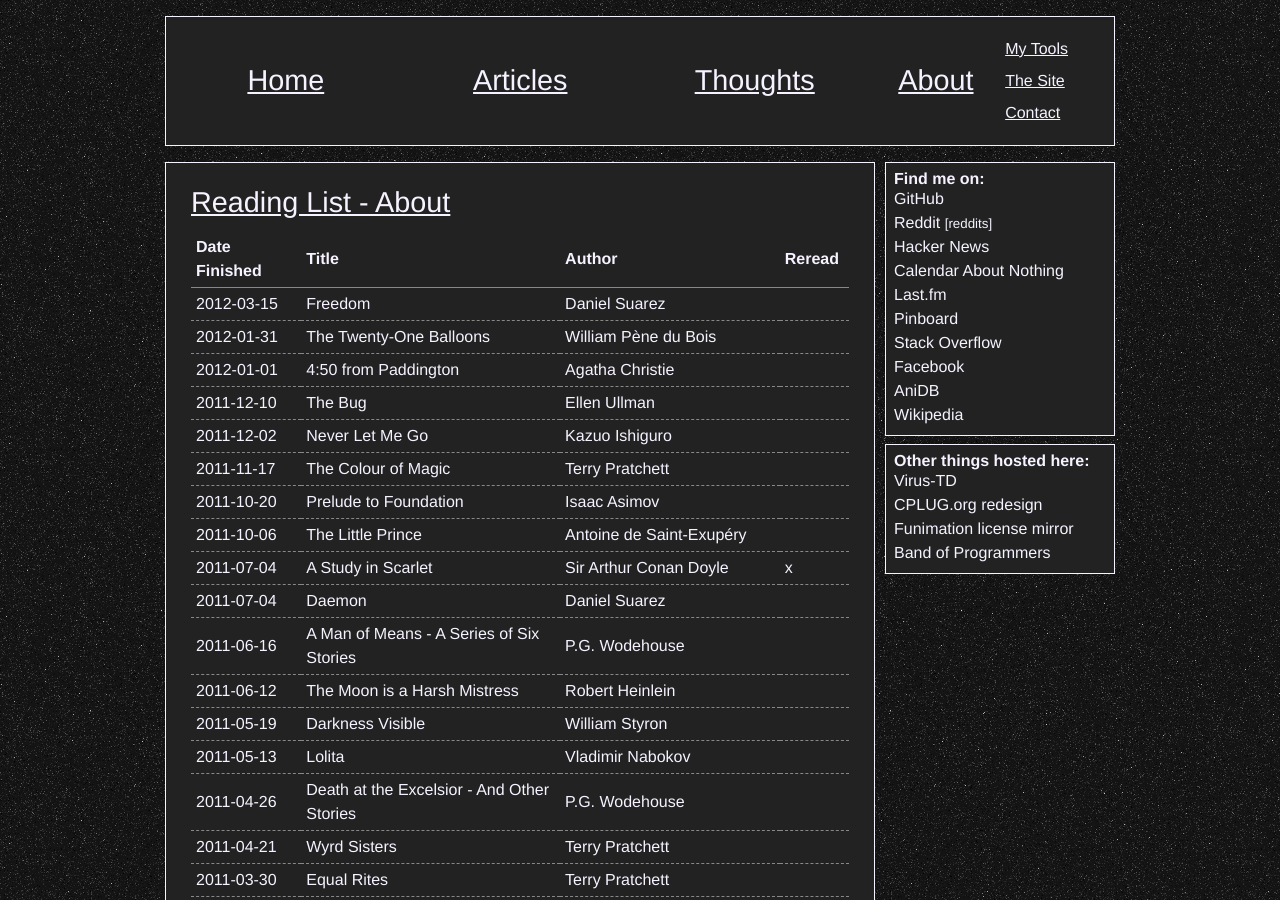
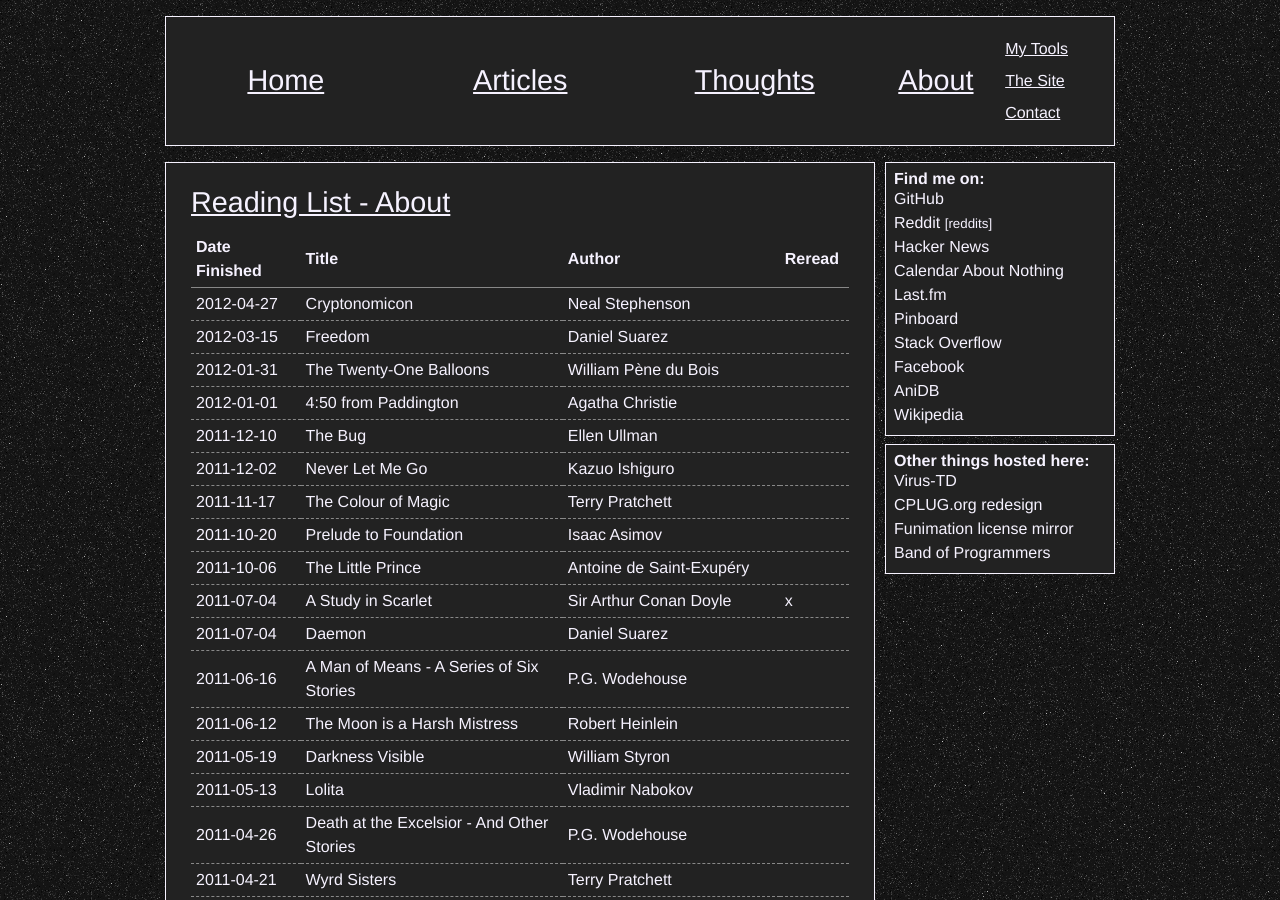
Before and after one commit to xiongchiamiov/xiongchiamiov.github.com, a Jekyll site: the page built from about/reading-list.md, in a window 1280 px wide and 900 px high. Built offline with Jekyll 4.4.1, drawn with Linux system fonts in a browser that asks for light colours; Markdown is read by kramdown in place of the engine named in the settings; comment, search, counter and statistics services are not loaded.

Commit message:
update reading list (cryptonomicon)

```diff
--- a/about/reading-list.md
+++ b/about/reading-list.md
@@ -5,6 +5,7 @@ title: Reading List - About
 
 Date Finished | Title                       | Author                            | Reread
 ------------- | --------------------------- | --------------------------------- | --------
+  2012-04-27  | Cryptonomicon               | Neal Stephenson                   |
   2012-03-15  | Freedom                     | Daniel Suarez                     |
   2012-01-31  | The Twenty-One Balloons     | William P&egrave;ne du Bois       |
   2012-01-01  | 4:50 from Paddington        | Agatha Christie                   |
```
